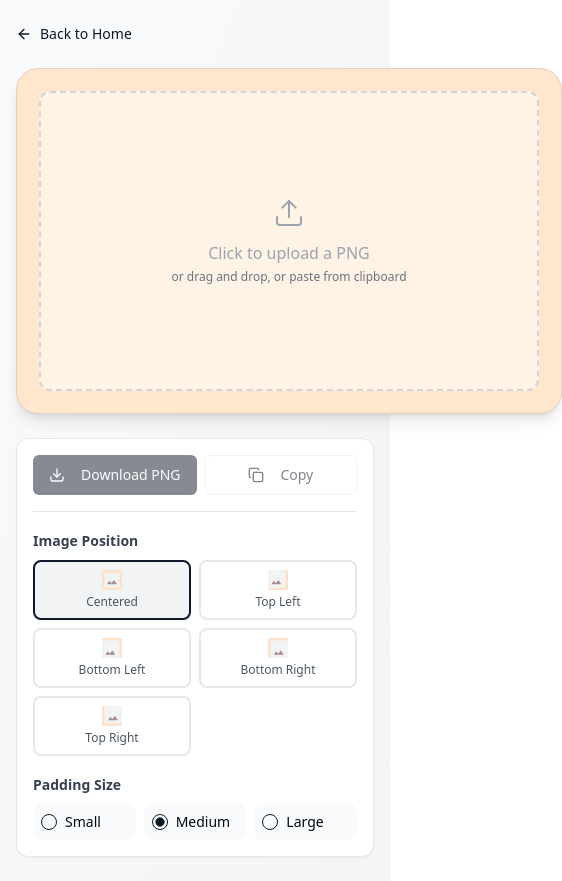
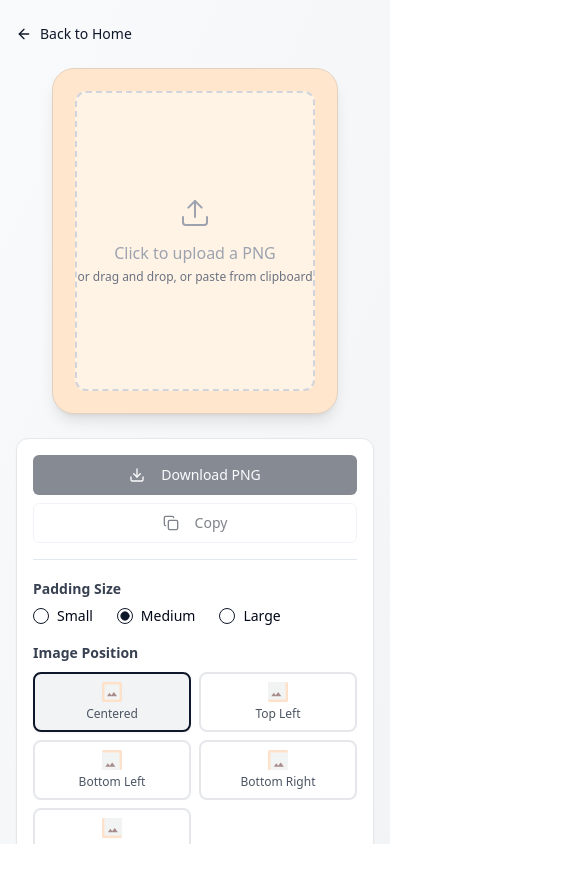
Before and after one commit to reduct-nepal/sajau, a React (Vite) app: page /editor in a window 390 px wide. Shown: the whole page, 562 px wide, since content can reach past the window. After the commit the page ends 844 px from the top, so only its background shows below. Built offline with nearby package versions, Linux system fonts and the light colour scheme.

Commit message:
make it responsive

```diff
--- a/src/components/Controls.tsx
+++ b/src/components/Controls.tsx
@@ -1,4 +1,3 @@
-
 import { PaddingValue, StylePreset } from '@/pages/Editor';
 import { Button } from '@/components/ui/button';
 import { RadioGroup, RadioGroupItem } from '@/components/ui/radio-group';
@@ -65,45 +64,44 @@ const Controls = ({ setPadding, padding, stylePreset, setStylePreset, image, pre
     return (
         <div className="bg-white rounded-xl shadow-sm border border-gray-200 h-fit">
             <div className="p-4 space-y-4">
-                <div className="flex gap-2">
-                    <Button onClick={handleDownload} disabled={!image} className="flex-1">
+                <div className="flex flex-col md:flex-row gap-2">
+                    <Button onClick={handleDownload} disabled={!image} className="w-full md:flex-1">
                         <Download className="mr-2 h-4 w-4" />
                         Download PNG
                     </Button>
-                    <Button onClick={handleCopy} disabled={!image} variant="outline" className="flex-1">
+                    <Button onClick={handleCopy} disabled={!image} variant="outline" className="w-full md:flex-1">
                         <Copy className="mr-2 h-4 w-4" />
                         Copy
                     </Button>
                 </div>
 
                 <div className="border-t pt-4 space-y-4">
+                    <div className="space-y-2">
+                        <Label className="text-sm font-semibold text-gray-700">Padding Size</Label>
+                        <RadioGroup
+                            value={padding}
+                            onValueChange={(value: PaddingValue) => setPadding(value)}
+                            className="flex flex-row space-x-4"
+                        >
+                            <div className="flex items-center space-x-2">
+                                <RadioGroupItem value="11px" id="r1" />
+                                <Label htmlFor="r1">Small</Label>
+                            </div>
+                            <div className="flex items-center space-x-2">
+                                <RadioGroupItem value="22px" id="r2" />
+                                <Label htmlFor="r2">Medium</Label>
+                            </div>
+                            <div className="flex items-center space-x-2">
+                                <RadioGroupItem value="44px" id="r3" />
+                                <Label htmlFor="r3">Large</Label>
+                            </div>
+                        </RadioGroup>
+                    </div>
+
                     <StylePresetSelector
                         stylePreset={stylePreset}
                         setStylePreset={setStylePreset}
                     />
-
-                    <div className="space-y-2">
-                        <Label className="text-sm font-semibold text-gray-700">Padding Size</Label>
-                        <RadioGroup
-                            defaultValue="22px"
-                            value={padding}
-                            onValueChange={(value) => setPadding(value as PaddingValue)}
-                            className="grid grid-cols-3 lg:grid-cols-1 gap-2"
-                        >
-                            <div className="flex items-center space-x-2 bg-gray-50 p-2 rounded-lg">
-                                <RadioGroupItem value="11px" id="p-sm" />
-                                <Label htmlFor="p-sm" className="text-sm font-medium">Small</Label>
-                            </div>
-                            <div className="flex items-center space-x-2 bg-gray-50 p-2 rounded-lg">
-                                <RadioGroupItem value="22px" id="p-md" />
-                                <Label htmlFor="p-md" className="text-sm font-medium">Medium</Label>
-                            </div>
-                            <div className="flex items-center space-x-2 bg-gray-50 p-2 rounded-lg">
-                                <RadioGroupItem value="44px" id="p-lg" />
-                                <Label htmlFor="p-lg" className="text-sm font-medium">Large</Label>
-                            </div>
-                        </RadioGroup>
-                    </div>
                 </div>
             </div>
         </div>
--- a/src/components/ImagePreview.tsx
+++ b/src/components/ImagePreview.tsx
@@ -1,4 +1,3 @@
-
 import { forwardRef, useEffect } from 'react';
 import { PaddingValue, StylePreset } from '@/pages/Editor';
 import { Upload } from 'lucide-react';
@@ -108,12 +107,13 @@ const ImagePreview = forwardRef<HTMLDivElement, ImagePreviewProps>(({ image, pad
     }, [image, ref]);
 
     return (
-        <div className="flex justify-start items-start">
+        <div className="flex justify-center items-start px-4 md:px-0 w-full">
             <div
                 ref={ref}
                 onClick={onClick}
                 className={cn(
                     "bg-branded-bg border border-branded-border transition-all duration-300 ease-in-out cursor-pointer hover:shadow-xl shadow-lg",
+                    "max-w-full", // Ensure the preview container itself doesn't exceed its parent's width
                     isDragging && "ring-4 ring-primary/20 border-primary"
                 )}
                 style={{
@@ -125,16 +125,16 @@ const ImagePreview = forwardRef<HTMLDivElement, ImagePreviewProps>(({ image, pad
                     <img
                         src={image}
                         alt="User screenshot"
-                        className="max-w-full object-contain"
+                        className="w-full object-contain md:max-w-[600px]"
                         style={{
                             borderRadius: styleConfig.innerBorderRadius,
-                            maxWidth: '600px',
-                            maxHeight: '400px'
+                            maxWidth: '100%',
+                            maxHeight: 'min(400px, 70vh)'
                         }}
                     />
                 ) : (
                     <div
-                        className="w-[500px] h-[300px] bg-white/50 flex flex-col items-center justify-center text-gray-400 border-2 border-dashed border-gray-300 hover:border-gray-400 transition-colors"
+                        className="w-full h-[300px] bg-white/50 flex flex-col items-center justify-center text-gray-400 border-2 border-dashed border-gray-300 hover:border-gray-400 transition-colors md:w-[500px]"
                         style={{ borderRadius: styleConfig.innerBorderRadius }}
                     >
                         <div className="flex flex-col items-center gap-3">
--- a/src/components/StylePresetSelector.tsx
+++ b/src/components/StylePresetSelector.tsx
@@ -1,4 +1,3 @@
-
 import { StylePreset } from '@/pages/Editor';
 import { Label } from '@/components/ui/label';
 import { cn } from '@/lib/utils';
@@ -75,7 +74,7 @@ const StylePresetSelector = ({ stylePreset, setStylePreset }: StylePresetSelecto
     return (
         <div className="space-y-2">
             <Label className="text-sm font-semibold text-gray-700">Image Position</Label>
-            <div className="grid grid-cols-2 sm:grid-cols-3 lg:grid-cols-2 xl:grid-cols-3 gap-2">
+            <div className="grid grid-cols-2 sm:grid-cols-5 lg:grid-cols-3 gap-2">
                 {stylePresets.map((preset) => (
                     <button
                         key={preset.value}
--- a/src/pages/Editor.tsx
+++ b/src/pages/Editor.tsx
@@ -88,7 +88,7 @@ const Editor = () => {
   };
 
   return (
-    <div className="min-h-screen bg-gradient-to-br from-gray-50 to-gray-100" onDrop={handleDrop} onDragOver={handleDragOver} onDragEnter={handleDragEnter} onDragLeave={handleDragLeave}>
+    <div className="h-screen flex flex-col bg-gradient-to-br from-gray-50 to-gray-100" onDrop={handleDrop} onDragOver={handleDragOver} onDragEnter={handleDragEnter} onDragLeave={handleDragLeave}>
       <input
         type="file"
         ref={fileInputRef}
@@ -97,7 +97,7 @@ const Editor = () => {
         accept="image/png"
       />
 
-      <div className="container mx-auto px-4 py-6 max-w-7xl">
+      <div className="container mx-auto px-4 sm:px-6 lg:px-8 py-6 max-w-7xl flex-grow flex flex-col overflow-auto">
         <header className="mb-6">
           <Link to="/" className="text-primary hover:underline flex items-center text-sm font-medium">
             <ArrowLeft className="mr-2 h-4 w-4" />
@@ -105,8 +105,8 @@ const Editor = () => {
           </Link>
         </header>
 
-        <div className="grid grid-cols-1 xl:grid-cols-4 gap-6">
-          <div className="xl:col-span-1 order-2 xl:order-1">
+        <div className="grid grid-cols-1 xl:grid-cols-5 gap-6 flex-grow">
+          <div className="xl:col-span-2 order-2 xl:order-1">
             <Controls
               setPadding={setPadding}
               padding={padding}
@@ -117,7 +117,7 @@ const Editor = () => {
             />
           </div>
 
-          <div className="xl:col-span-3 order-1 xl:order-2 flex items-start">
+          <div className="xl:col-span-3 order-1 xl:order-2 flex items-start justify-center w-full">
             <ImagePreview
               image={image}
               padding={padding}
```
